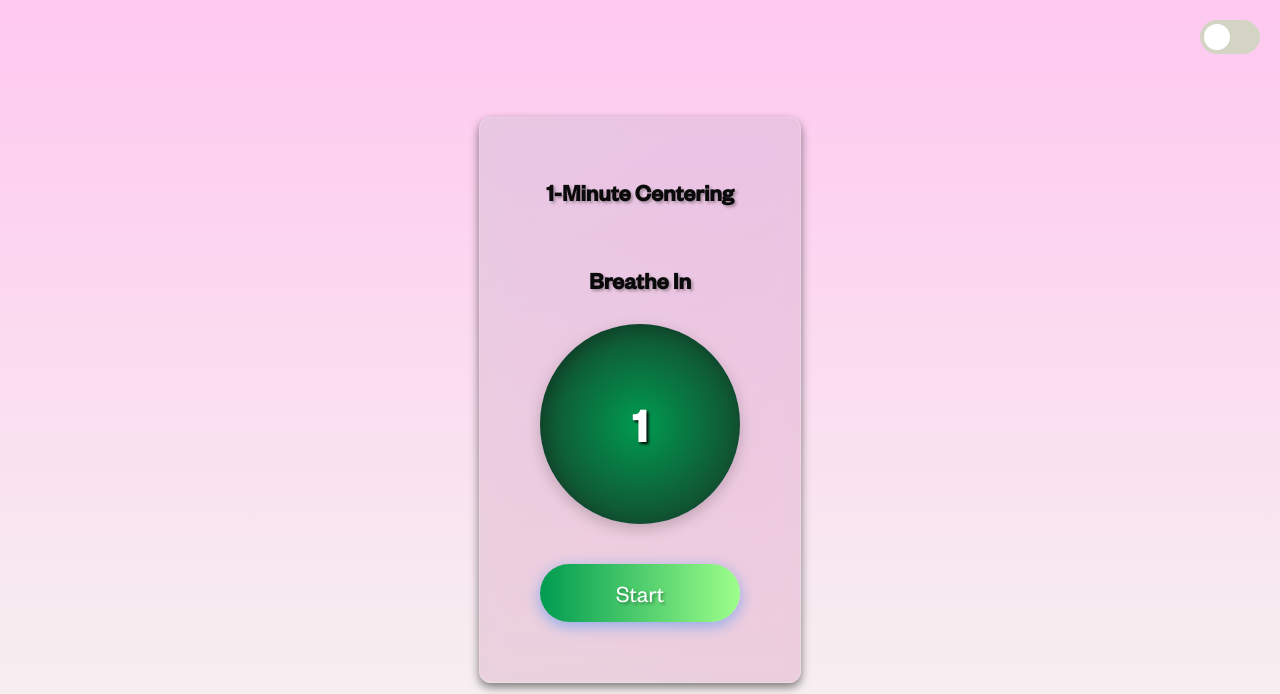
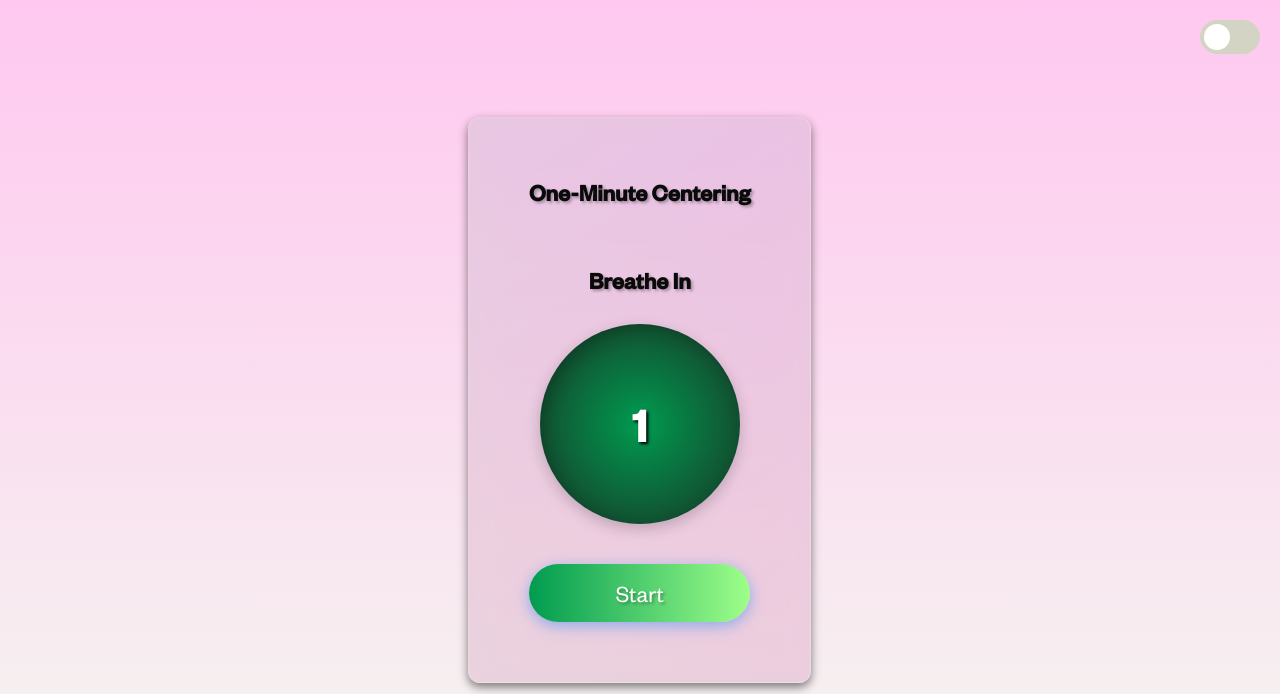
Before and after one commit to warhammering/1-min-centering, a plain HTML site: page index.html in a window 1280 px wide. Shown: the top 694 px of the page. Drawn offline with nearby package versions, Linux system fonts and the light colour scheme.

Commit message:
small changes

```diff
--- a/index.html
+++ b/index.html
@@ -53,7 +53,7 @@
 		<div class="container">
 			<!-- Apply the glassmorphism effect to the card -->
 			<div class="card" id="tiltCard">
-				<h1>1-Minute Centering</h1>
+				<h1>One-Minute Centering</h1>
 
 				<!-- Action text -->
 				<div class="action-text" id="actionText">Breathe In</div>
--- a/styles.css
+++ b/styles.css
@@ -69,6 +69,7 @@ body {
 	background-image: linear-gradient(to top, #f5f5f0, #ffc8f0);
 	transition: background-image 0.5s;
 	color: #0a0a0a;
+	font-family: 'Founders Grotesk', Arial, sans-serif;
 }
 
 /* Dark mode */
@@ -131,7 +132,9 @@ body {
 h1 {
 	margin-bottom: 60px;
 	font-size: 24px;
+	font-weight: bold;
 	color: inherit;
+	text-shadow: 2px 2px 3px rgba(0, 0, 0, 0.3);
 }
 
 /* Action text */
```
